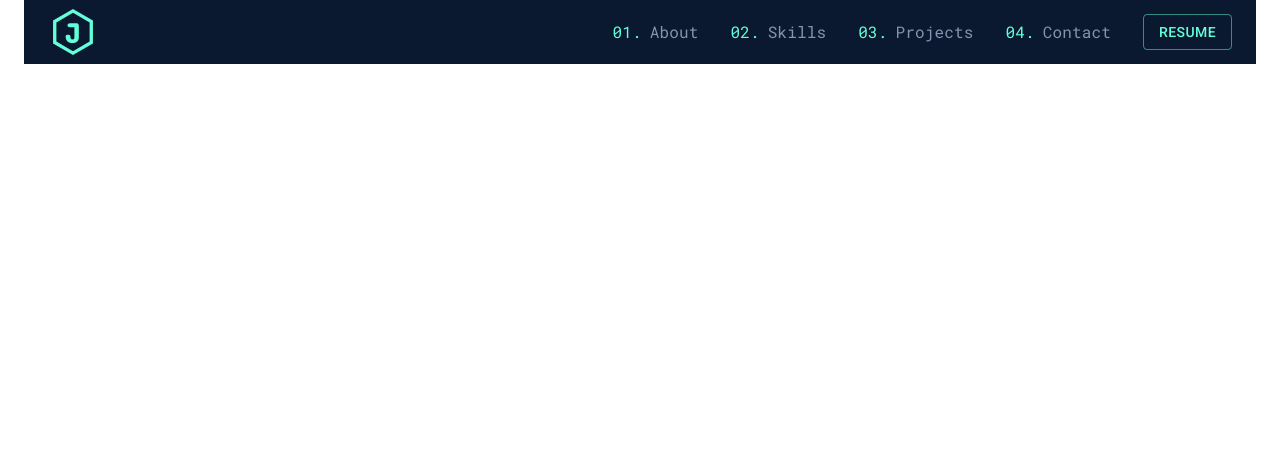
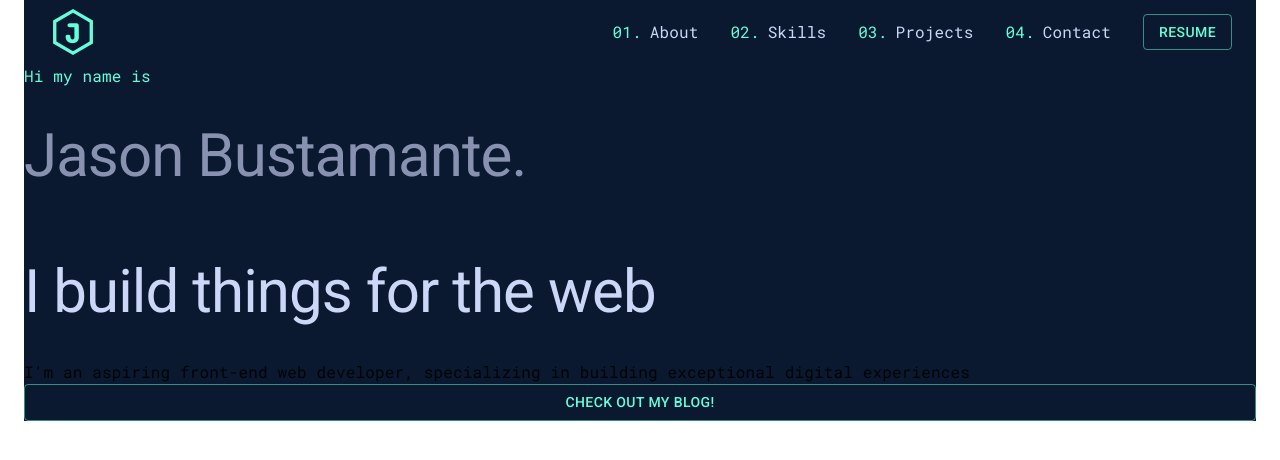
Before and after one commit to JasonXB/Portfolio-page, a Next.js app: page / in a window 1280 px wide. Shown: the top 460 px of the page. Built offline with nearby package versions, Linux system fonts and the light colour scheme.

Commit message:
Changed theme color orders to make development easier

```diff
--- a/pages/index.js
+++ b/pages/index.js
@@ -1,10 +1,13 @@
 import React from "react";
-import PaddedBlock from "../src/custom-components/PaddedBlock"
-import Navbar from "../src/blocks/Navbar"
+import PaddedBlock from "../src/custom-components/PaddedBlock";
+import Navbar from "../src/blocks/Navbar";
+import Intro from "../src/blocks/Intro";
+
 export default function Home() {
   return (
     <PaddedBlock>
-      <Navbar/>
+      <Navbar />
+      <Intro />
     </PaddedBlock>
   );
 }
--- /dev/null
+++ b/src/blocks/Intro.js
@@ -0,0 +1,24 @@
+import React from "react";
+import { Typography, Box, Stack, Button } from "@mui/material";
+export default function Intro() {
+  return (
+    <Stack sx={(mui) => ({ background: mui.palette.bg.main })}>
+      <Typography variant="p" color="primary">
+        Hi my name is
+      </Typography>
+      <Typography variant="h1" color="secondary">
+        Jason Bustamante.
+      </Typography>
+      <Typography variant="h1" sx={(mui) => ({ color: mui.palette.info.main })}>
+        I build things for the web
+      </Typography>
+      <Typography variant="p">
+        I'm an aspiring front-end web developer, specializing in building
+        exceptional digital experiences
+      </Typography>
+      <Button variant="outlined" color="primary">
+        Check out my blog!
+      </Button>
+    </Stack>
+  );
+}
--- a/src/custom-components/ResumeButton.js
+++ b/src/custom-components/ResumeButton.js
@@ -12,7 +12,7 @@ export default function ResumeButton({ customVariant }) {
     return (
       <Button
         variant="outlined"
-        color="secondary"
+        color="info"
         sx={{
           width: "50%",
           mx: "auto",
--- a/src/custom-components/reusable/NavAnchor.js
+++ b/src/custom-components/reusable/NavAnchor.js
@@ -6,7 +6,7 @@ export default function NavAnchor(props) {
 
   return (
     <Link href={href} underline="none" sx={styles.anchor}>
-      <Typography variant="span" sx={(mui) => styles.numSpan(mui)}>
+      <Typography variant="span" color="primary" sx={{ mr: 1 }}>
         {num}.
       </Typography>
       <Typography variant="p" sx={(mui) => styles.txtSpan(mui)}>
@@ -16,7 +16,6 @@ export default function NavAnchor(props) {
   );
 }
 const styles = {
-  numSpan: (mui) => ({ color: mui.palette.primary.main, mr: 1 }),
   txtSpan: (mui) => ({ color: mui.palette.info.main }),
   // Colors link text on hover
   anchor: (mui) => ({
--- a/styles/themesMUI.js
+++ b/styles/themesMUI.js
@@ -10,8 +10,8 @@ export const breakpointValues = {
 };
 export const lightThemeColors = {
   primary: { main: "#64ffda" }, // vim green
-  secondary: { main: "#ccd6f6" }, // bright silver
-  info: { main: "#8892b0" }, // darker silver
+  secondary: { main: "#8892b0" }, // darker silver
+  info: { main: "#ccd6f6" }, // bright silver
   bg: { main: "#0a192f" }, // dark background color
   cardBg: { main: "rgba(2,12,27,0.82)" }, // same color as above but with opacity 0.7
 };
```
